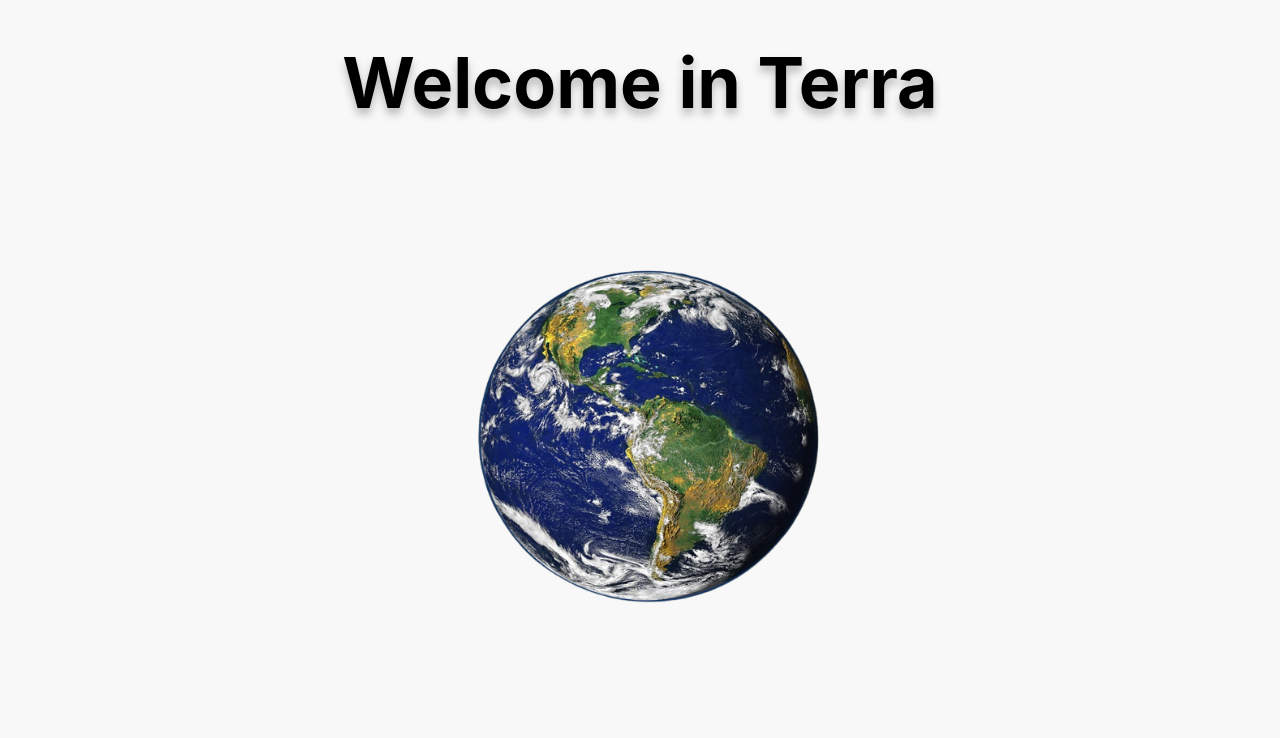
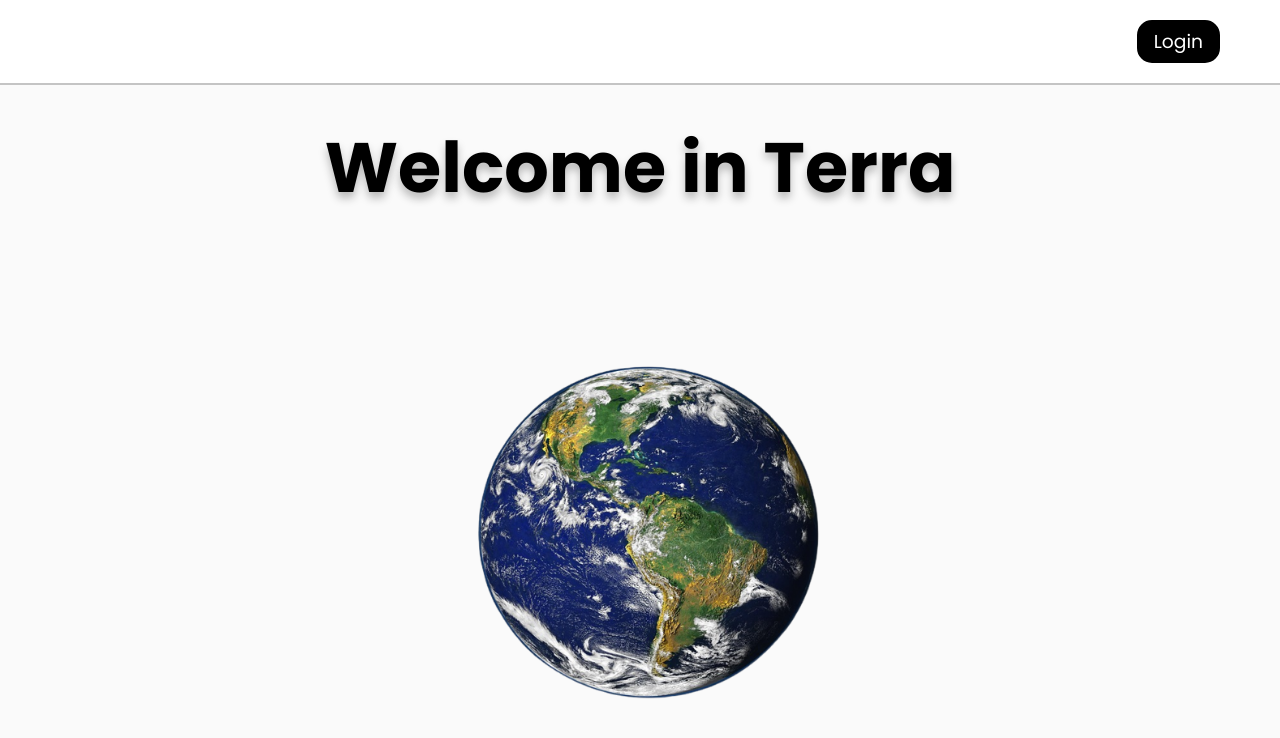
Before and after one commit to AlexUrluescu/School-App, a React (Create React App) app in the folder client/: page / in a window 1280 px wide. Shown: the top 738 px of the page. Built offline with nearby package versions, Linux system fonts and the light colour scheme; no server answers.

Commit message:
Finish the style for the HomePage

```diff
--- a/client/src/App.css
+++ b/client/src/App.css
@@ -1,25 +1,24 @@
+
+@import url('https://fonts.googleapis.com/css2?family=Poppins:ital,wght@0,100;0,200;0,300;0,400;0,500;0,600;0,700;0,800;0,900;1,100;1,200;1,300;1,400;1,500;1,600;1,700;1,800;1,900&display=swap');
+
 *{
   margin: 0;
+  padding: 0;
   user-select: none;
+  font-family: 'Poppins', sans-serif;
+  box-sizing: border-box;
 }
 
 .App {
   text-align: center;
-  background-color: rgb(248, 248, 248);
+  background-color: rgb(250, 250, 250);
   margin: 0;
-  padding-top: 20px;
   height: 100vh;
 }
 
 .App-logo {
   height: 40vmin;
   pointer-events: none;
-}
-
-@media (prefers-reduced-motion: no-preference) {
-  .App-logo {
-    animation: App-logo-spin infinite 20s linear;
-  }
 }
 
 .App-header {
@@ -36,12 +35,3 @@
 .App-link {
   color: #61dafb;
 }
-
-@keyframes App-logo-spin {
-  from {
-    transform: rotate(0deg);
-  }
-  to {
-    transform: rotate(360deg);
-  }
-}
--- a/client/src/App.js
+++ b/client/src/App.js
@@ -7,6 +7,7 @@
 // PAGES ----------------------------------
 import ChatPage from "./pages/ChatPage";
 import HomePage from "./pages/HomePage";
+import LoginPage from "./pages/LoginPage";
 
 const App = () => {
   return (
@@ -15,6 +16,7 @@
         <Routes>
           <Route path="/" element={<HomePage />} />
           <Route path="/contiChat" element={<ChatPage />} />
+          <Route path="/login" element={<LoginPage />} />
         </Routes>
       </Router>
     </div>
--- a/client/src/components/NavBar.jsx
+++ b/client/src/components/NavBar.jsx
@@ -9,8 +9,9 @@
  const NavBar = () => {
    return (
      <div className='navbar'>
-      <Link to="/">Home</Link>
-      <Link to="/contiChat">contiChat</Link>
+      {/* <Link to="/">Home</Link> */}
+      <Link className='login' to="/login"><h3>Login</h3></Link>
+      {/* <Link to="/contiChat">contiChat</Link> */}
      </div>
    )
  }
--- a/client/src/pages/HomePage.jsx
+++ b/client/src/pages/HomePage.jsx
@@ -10,7 +10,7 @@
 const HomePage = () => {
   return (
     <div>
-      {/* <NavBar /> */}
+      <NavBar />
       <div className="title"><h1>Welcome in Terra</h1></div>
       <div className="circleContainer">
         <div className="circleContainerStyle">
--- /dev/null
+++ b/client/src/pages/LoginPage.jsx
@@ -0,0 +1,9 @@
+import React from 'react'
+
+const LoginPage = () => {
+  return (
+    <div>LoginPage</div>
+  )
+}
+
+export default LoginPage
--- a/client/src/style/HomePage.css
+++ b/client/src/style/HomePage.css
@@ -1,8 +1,12 @@
+*{
+    margin: 0;
+    padding: 0;
+}
 
 .title{
     /* background-color: bisque; */
     font-size: 35px;
-    margin-top: 20px;
+    margin-top: 30px;
 
 }
 
--- a/client/src/style/NavBar.css
+++ b/client/src/style/NavBar.css
@@ -1,3 +1,34 @@
 .navbar{
-    background-color: aquamarine;
+    background-color: white;
+
+    display: flex;
+    justify-content: flex-end;
+
+    /* padding: 20px; */
+    margin: 0;
+    padding: 20px 10px;
+    border-bottom: 2px solid rgb(196, 196, 196);
 }
+
+.login{
+    text-decoration: none;
+    color: white;
+    margin-right: 50px;
+
+    border: 2px solid black;
+    padding: 5px 15px;
+    border-radius: 15px;
+    background-color: black;
+
+    transition: all ease .5s;
+
+}
+
+.login h3{
+    font-weight: 400;
+}
+
+.login:hover{
+    background-color: rgb(83, 83, 83);
+    border: 2px solid rgb(83, 83, 83) ;
+}
```
